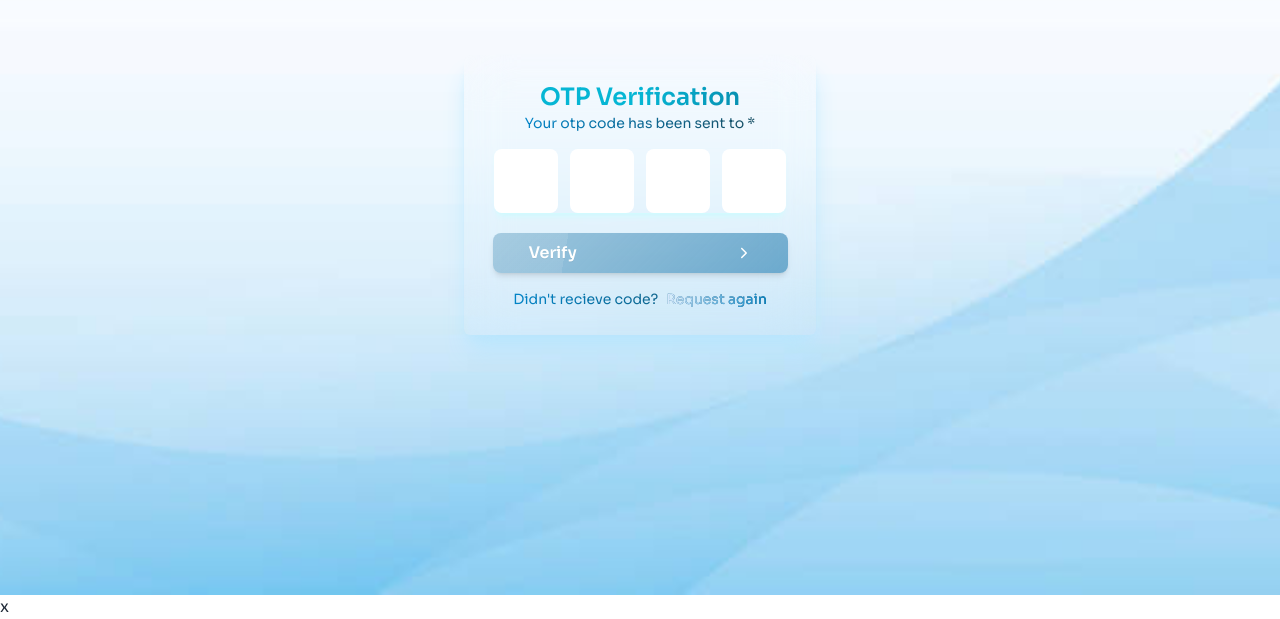
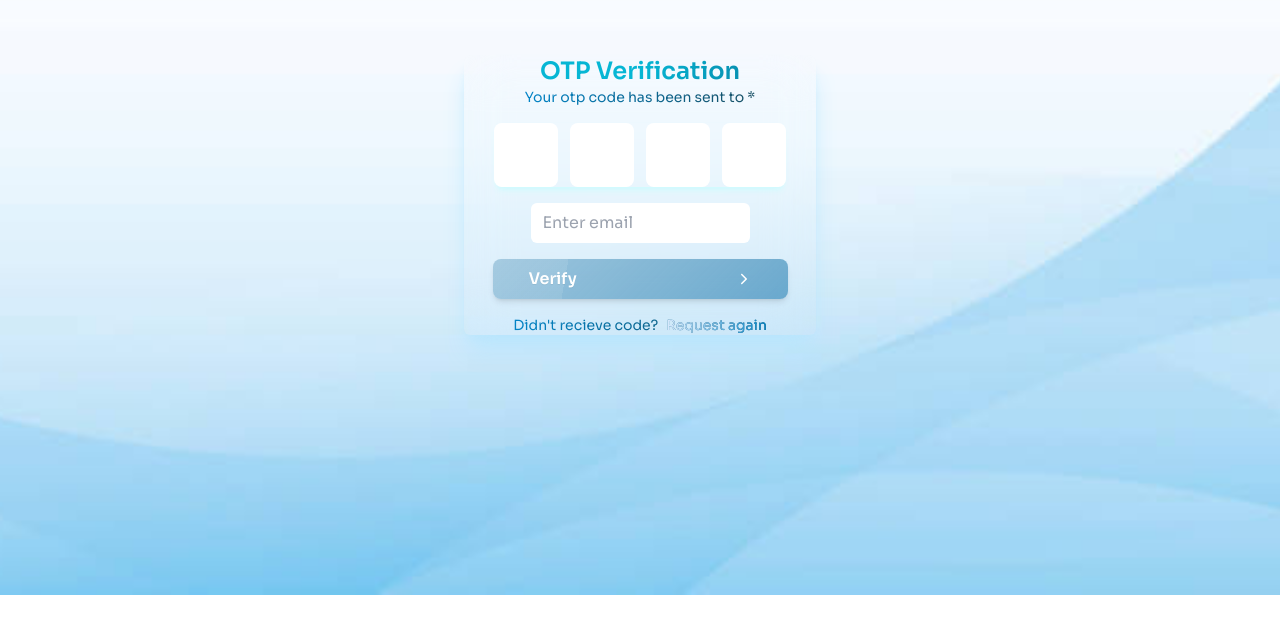
Before and after one commit to zuriel-01/august-backend-collab, a Next.js app: page /otpverify in a window 1280 px wide. Shown: the part 205-824 px from the top of the page. After the commit the page ends 800 px from the top, so only its background shows below. Built offline with nearby package versions, Linux system fonts and the light colour scheme.

Commit message:
otp verify completed

```diff
--- /dev/null
+++ b/src/app/api/verify/route.js
@@ -0,0 +1,49 @@
+import dbConnect from "@/connect/dbConnect"
+import userModel from "@/models/user"
+import { NextResponse } from "next/server"
+
+export const POST= async (req)=>{
+    try{
+
+        // take incoming values
+        let {email,userOtp}=await req.json()
+        userOtp=Number(userOtp)
+
+
+        // call database connection
+        await dbConnect()
+        // find user in the datase that wants to verify otp
+        const user=await userModel.findOne({email:email})
+        // if no user is found
+        if(!user){
+            return new NextResponse(JSON.stringify({msg:"user not found"}), {status:404})
+
+        }
+        // if a user is found, then
+        // check if otp has expired
+        if(Date.now()>user.otpExpires){
+            return new NextResponse(JSON.stringify({msg:"otp expired"}), {status:401})
+
+        }
+
+        // comapre user otp with the one stored in the database
+        if(userOtp===user.otp){
+            user.emailVerified=true
+            await user.save()
+
+            return new NextResponse(JSON.stringify({msg:"otp verified"}), {status:200})
+        }
+        else{
+            return new NextResponse(JSON.stringify({msg:"Incorrect Otp"}), {status:400})
+
+        }
+
+
+
+    }
+    catch(e){
+        console.log(e.message)
+        return new NextResponse(JSON.stringify({error:"server Error"}), {status:500})
+
+    }
+}
--- a/src/app/components/Otp.jsx
+++ b/src/app/components/Otp.jsx
@@ -1,9 +1,3 @@
-
-
-
-
-
-
 'use client'
 import React, { useEffect, useState } from 'react'
 
@@ -11,39 +5,48 @@ import { FaLongArrowAltRight } from "react-icons/fa";
 import { IoIosArrowForward } from "react-icons/io";
 import Register from './Register';
 import axios from 'axios';
+import { useRouter } from 'next/navigation';
 
 
 
 const Otp = () => {
+    const router = useRouter()
+    const [otp, setOtp] = useState(new Array(4).fill(""));
+    const [email, setEmail] = useState('')
+    const [err, setErr] = useState('')
+    const [resend, setResend] = useState(false)
 
-    const [otp, setOtp] = useState(new Array(4).fill(""));
 
-    const handleChange = (e,index) => {
+    // a function to  handle when the user types the otp
+    const handleChange = (e, index) => {
 
-        if(isNaN(e.target.value)) return false
+        if (isNaN(e.target.value)) return false
 
         setOtp([
-            ...otp.map((data, indx)=>(indx === index? e.target.value:data))
+            ...otp.map((data, indx) => (indx === index ? e.target.value : data))
         ]);
 
-        if(e.target.value && e.target.nextSibling){
+        console.log("this is otp", otp)
+
+        if (e.target.value && e.target.nextSibling) {
             e.target.nextSibling.focus()
         }
     }
 
+    // a function to handle when the user paste the otp
     const handlePaste = (e) => {
 
         const value = e.clipboardData.getData('text');
 
         console.log("thsi is the value of value", value.length)
-        if(isNaN(value) || value.length <4) return false
+        if (isNaN(value) || value.length < 4) return false
 
         const updatedValue = value.toString().split("").slice(0, otp.length)
-        otp.length <4? value=="" :  setOtp(updatedValue)
+        otp.length < 4 ? value == "" : setOtp(updatedValue).join('')
 
-
+        console.log("this is the otp", otp)
         const focusedInput = e.target.parentNode.querySelector("input:focus")
-        if(focusedInput){
+        if (focusedInput) {
             focusedInput.blur()
         }
 
@@ -54,7 +57,7 @@ const Otp = () => {
         // }
     }
 
-    const handleBackspace = (element,index) =>{
+    const handleBackspace = (element, index) => {
         // clear current input field
         // move focus to the previous input
         // update parent Component
@@ -63,23 +66,76 @@ const Otp = () => {
         newOtp[index] = "";
         setOtp(newOtp);
 
-        if(index > 0){
+        if (index > 0) {
             element.previousSibling.focus();
         }
         onChangeOtp(newOtp.join(""));
     }
 
     // send request to api if otp length length is 4
-    const handleOtpVerify=async ()=>{
-        const res=axios.post('https://localhost:3000/api/verify',{
-            otp,email
+    const handleOtpVerify = async (e) => {
+        // remeber: our otp comes in an array format,
+        // we have to convert to a string
+        //
+        let userOtp = otp.join('')
+        e.preventDefault() // prevents form default submission
+        try {
+
+            // const res = axios.post('http://localhost:3000/api/verify', {
+            //     userOtp, email
+            // })
+
+            const res = await fetch('http://localhost:3000/api/verify', {
+                method: "POST",
+                headers: {
+
+                    "Content-Type": "application/json",
+                },
+                body: JSON.stringify({ userOtp, email })
+
             })
+
+            console.log(res)
+            if (res.status === 404) {
+                setErr('user not found')
             }
-    if(otp.length==4){
+            else if (res.status == 401) {
+                setErr("otp expired")
+            }
+            else if (res.status == 400) {
+                setErr("otp incorrect")
+            }
+            else if (res.status == 200) {
+                // route to the login page
+                router.replace('/login')
+            }
+        }
+        catch (e) {
+            console.log(e.message)
+        }
+    }
 
+
+    // function to resent otp
+    function resendOtp(){
+        // hint 1-> call the funtion only when the user otp is expired
+        // hint 2 make an api call to endpoint(api/resendOtp)
+        // n:b-> you will have to create the new endpoint
+
+        // hint-3: you need to send the user email as a payload
+        // hint-4 in your api, you need to generate a new otp (you can refrence the otp function in our api/register/route.js)
+        // hint-5 You have to update the otp field in the user database with the new generated otp
+        // hint-6 you have to also update the otpExpires value in the database to the current time + 5 mins (Date.now()+312500)
+        // hint-7  any issue let's discuss in teh group
     }
 
     return (
+
+        <form action="" onSubmit={handleOtpVerify}>
+            {
+                err &&
+                (<h2 className="bg-red-500 text-white rounded-md px text-center"> {err} </h2>)
+            }
             <div className='w-full h-[100vh] flex flex-col justify-center items-center bg'>
 
                 <div className='h-[280px] flex flex-col items-center  justify-center w-fit bg-blue-300 bg-opacity-5 rounded-md backdrop-blur-xl bg-transparent shadow-sky-200 shadow-xl   px-4 m-4 relative'>
@@ -87,18 +143,18 @@ const Otp = () => {
                     <p className='text-sm bg-gradient-to-r from-sky-600  to-cyan-900 inline-block text-transparent bg-clip-text text-center '>Your otp code has been sent to <span>*</span></p>
                     <div className=' flex  justify-center w-72 bg-blue-400 bg-opacity-5 rounded-md backdrop-blur-xl bg-transparent shadow-cyan-100  px-4 m-4 relative shadow-md'>
 
-                <div className='flex gap-3'>
+                        <div className='flex gap-3 '>
                             {
-                        otp.map((data, i) =>{
-                            return <input required  className='w-16 h-16 rounded-lg outline-none px-3 text-3xl font-bold focus:text-cyan-600 text-cyan-600 text-center bg-opacity-20 bg-glass '
+                                otp.map((data, i) => {
+                                    return <input required className='w-16 h-16 rounded-lg outline-none px-3 text-3xl font-bold focus:text-cyan-600 text-cyan-600 text-center bg-opacity-20 bg-glass '
 
                                         type="text"
                                         value={data}
                                         maxLength={1}
-                            onChange={(e)=>handleChange(e,i)}
+                                        onChange={(e) => handleChange(e, i)}
 
 
-                            onPaste = {(e) => handlePaste(e)}
+                                        onPaste={(e) => handlePaste(e)}
                                     />;
 
                                 })
@@ -107,13 +163,15 @@ const Otp = () => {
 
 
                     </div>
+                    <input onChange={(e) => setEmail(e.target.value)} placeholder="Enter email" type="text" className="w-max px-3 py-2 rounded-md mb-3" />
 
                     <div className='flex items-center pb-4'>
-            <center><button onClick={()=>alert(otp.join(""))} className='flex items-center glass rounded-lg w-[295px] py-2 mt-1 px-9 shadow-md  bg-sky-700  bg-opacity-50 hover:bg-opacity-70 hover:translate-y-px duration-300 text-white text-center font-semibold'>Verify <IoIosArrowForward className='ml-auto text-md font-semibold'/></button></center>
+                        <center><button className='flex items-center glass rounded-lg w-[295px] py-2 mt-1 px-9 shadow-md  bg-sky-700  bg-opacity-50 hover:bg-opacity-70 hover:translate-y-px duration-300 text-white text-center font-semibold'>Verify <IoIosArrowForward className='ml-auto text-md font-semibold' /></button></center>
                     </div>
                     <p className='text-sm flex gap-2 bg-gradient-to-r from-sky-600  to-cyan-900 text-transparent bg-clip-text text-center'>Didn't recieve code? <a className='text-md font-lg bg-gradient-to-r from-blue-100  to-sky-600 text-transparent bg-clip-text cursor-pointer' href="">Request again</a></p>
                 </div>
             </div>
+        </form>
     );
 }
 
--- a/src/app/components/Register.jsx
+++ b/src/app/components/Register.jsx
@@ -1,6 +1,6 @@
 'use client'
 import React from 'react'
-import { useState,useEffcet } from 'react';
+import { useState, useEffect } from 'react';
 import { FaUser } from "react-icons/fa";
 import { MdEmail } from "react-icons/md";
 import { FaPhone } from "react-icons/fa";
@@ -20,15 +20,15 @@ import { useRouter } from 'next/navigation';
 
 
 const Register = () => {
-  const router=useRouter()
+  const router = useRouter()
 
   const [show, setShow] = useState(false);
   const [usernameErr, setUsernameErr] = useState(false)
   const [emailErr, setEmailErr] = useState(false)
   const [contactErr, setContactErr] = useState(false)
   const [passwordErr, setPasswordErr] = useState(false)
-  const [err,setErr]=useState(false)
-  const [loader,setLoader]=useState(false)
+  const [err, setErr] = useState(false)
+  const [loader, setLoader] = useState(false)
 
 
   const [username, setUsername] = useState(false)
@@ -50,7 +50,7 @@ const Register = () => {
     // prevents default form submission
     e.preventDefault();
 
-    if(!username){
+    if (!username) {
       setUsernameErr("fill in username")
     }
     // to make the error highlight on the input to go off , use the else
@@ -58,34 +58,31 @@ const Register = () => {
     //   setUsernameErr(false)
     // }
 
-    else  if(!email){
+    else if (!email) {
       setEmailErr("please fill in email")
     }
-    else  if(!contact){
+    else if (!contact) {
       setContactErr("please fill in contact")
     }
 
-    else  if(!password){
+    else if (!password) {
       setPasswordErr("please fill in password")
     }
 
-    else{
+    else {
       setLoader(true)
       // fetch API here
       try {
-        const res= await axios.post('http://localhost:3000/api/register', {username,email,contact,password})
+        const res = await axios.post('http://localhost:3000/api/register', { username, email, contact, password })
         console.log(res)
         // after successfull registerartion
-        if(res.status==200){
+        if (res.status == 200) {
+          console.log("form submitted")
+          setLoader(false)
 
           // this is temporal, ideally, we will get our email from the
           // next-auth
 
-          // for now, we will store the user email in our localstorage
-          // after a successful registeratiom
-          useEffect(()=>{
-            LocalStorage.setItem("email", email)
-          },[])
 
           router.replace('/otpverify')
 
@@ -93,8 +90,8 @@ const Register = () => {
         }
 
       } catch (error) {
-        setErr("Something went wrong")
-          console.log(error.message)
+        // setErr("Something went wrong")
+        // console.log(error.message)
       }
 
       // using teh fetch method
@@ -124,30 +121,30 @@ const Register = () => {
 
         <div>
           {
-            err &&(
-            <div className="bg-red-500 text-center">
-              <h1 className="text-white ">{err}</h1>
-            </div>
+            err && (
+              <div className="bg-red-500 text-center">
+                <h1 className="text-white ">{err}</h1>
+              </div>
             )
           }
           <form onSubmit={submithandler} action="" className='flex flex-col items-center gap-4 '>
             <div className='w-full relative'>
-              <input onChange={(e)=>setUsername(e.target.value)} className={`${usernameErr && "border-2 border-red-600 wobble-hor-bottom" || " "  } border-2 border-white  w-full rounded-full py-1 px-4 bg-transparent text-sm outline-none placeholder-cyan-700 text-cyan-700 text-opacity-90 placeholder-opacity-70`} placeholder='Username' type="text" />
+              <input onChange={(e) => setUsername(e.target.value)} className={`${usernameErr && "border-2 border-red-600 wobble-hor-bottom" || " "} border-2 border-white  w-full rounded-full py-1 px-4 bg-transparent text-sm outline-none placeholder-cyan-700 text-cyan-700 text-opacity-90 placeholder-opacity-70`} placeholder='Username' type="text" />
               <FaUser className='absolute top-2 right-4 text-sm text-cyan-700 opacity-50 z-10' />
             </div>
 
             <div className='w-full relative'>
-              <input onChange={(e)=>setEmail(e.target.value)}  className='border-2 border-white  w-full rounded-full py-1 px-4 bg-transparent text-sm outline-none placeholder-cyan-700 text-cyan-700 text-opacity-90  placeholder-opacity-70' placeholder='Email' type="email" />
+              <input onChange={(e) => setEmail(e.target.value)} className='border-2 border-white  w-full rounded-full py-1 px-4 bg-transparent text-sm outline-none placeholder-cyan-700 text-cyan-700 text-opacity-90  placeholder-opacity-70' placeholder='Email' type="email" />
               <MdEmail className='absolute top-2 right-4 text-sm text-cyan-700 opacity-50 z-10' />
             </div>
 
             <div className='w-full relative'>
-              <input onChange={(e)=>setContact(e.target.value)} className='border-2 border-white  w-full rounded-full py-1 px-4 bg-transparent text-sm outline-none placeholder-cyan-700 text-cyan-700 text-opacity-90  placeholder-opacity-70' placeholder='Contact' type="number" />
+              <input onChange={(e) => setContact(e.target.value)} className='border-2 border-white  w-full rounded-full py-1 px-4 bg-transparent text-sm outline-none placeholder-cyan-700 text-cyan-700 text-opacity-90  placeholder-opacity-70' placeholder='Contact' type="number" />
               <FaPhone className='absolute top-2 right-4 text-sm text-cyan-700 opacity-50 z-10' />
             </div>
 
             <div className='w-full relative'>
-              <input onChange={(e)=>setPassword(e.target.value)} className='border-2 border-white  w-full rounded-full py-1 px-4 bg-transparent text-sm outline-none placeholder-cyan-700 text-cyan-700 text-opacity-90  placeholder-opacity-70' placeholder='Password' type={(show === false) ? 'password' : 'text'} />
+              <input onChange={(e) => setPassword(e.target.value)} className='border-2 border-white  w-full rounded-full py-1 px-4 bg-transparent text-sm outline-none placeholder-cyan-700 text-cyan-700 text-opacity-90  placeholder-opacity-70' placeholder='Password' type={(show === false) ? 'password' : 'text'} />
               <FaLock className='absolute top-2 right-4 text-sm text-cyan-700 opacity-50 ' />
             </div>
 
--- a/src/app/otpverify/page.jsx
+++ b/src/app/otpverify/page.jsx
@@ -4,7 +4,7 @@ import Otp from '../components/Otp'
 export default function OtpVerify() {
   return (
     <div>
-      <Otp/>x
+      <Otp/>
     </div>
   )
 }
```
Lines whose indentation alone changed are shown as unchanged.
